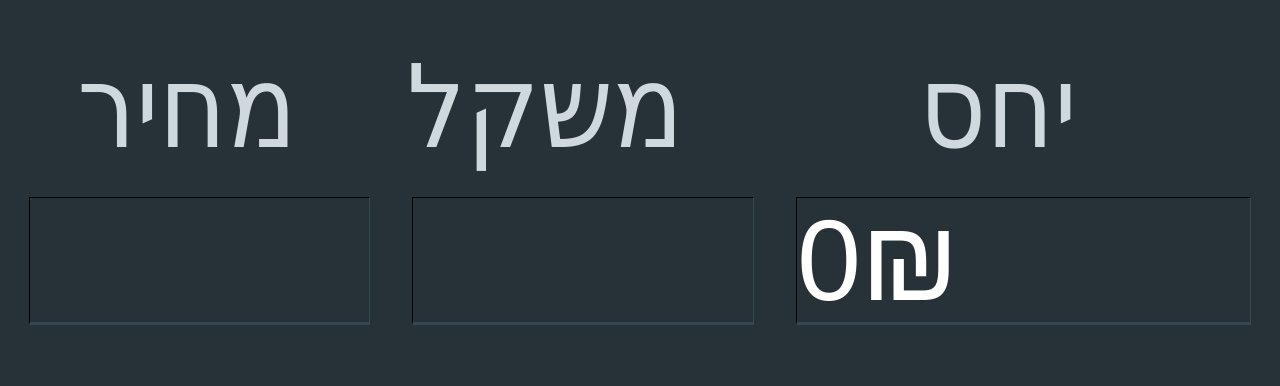
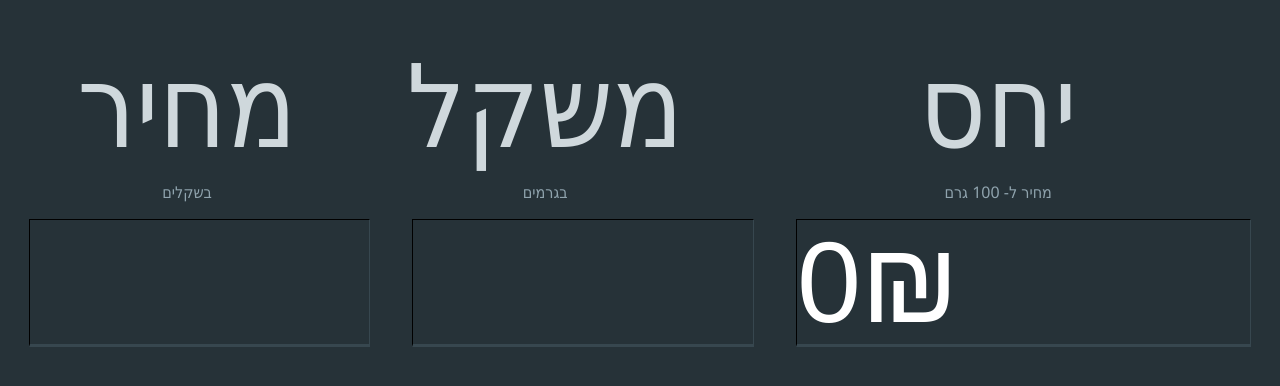
Before and after one commit to mosheG770/co-shopping, a plain HTML site: page index.html in a window 1280 px wide. Drawn offline with Linux system fonts and the light colour scheme.

Commit message:
Add details

```diff
--- a/index.html
+++ b/index.html
@@ -10,6 +10,11 @@
             }
 
             .header-container{
+                display: flex;
+                justify-content: space-around;
+            }
+
+            .details-container{
                 display: flex;
                 justify-content: space-around;
             }
@@ -34,6 +39,13 @@
                 width: 31%;
                 text-align: center;
                 font-family: 'Segoe UI', Tahoma, Geneva, Verdana, sans-serif;
+            }
+
+            .details{
+                width: 31%;
+                text-align: center;
+                font-family: 'Segoe UI', Tahoma, Geneva, Verdana, sans-serif;
+                color: #90A4AE;
             }
             input[type="text" i] {
                 padding: 0px;
@@ -61,6 +73,11 @@
             <div style="width: 25%;" class="header">משקל</div>
             <div style="width: 40%;" class="header">יחס</div>
         </div>
+        <div class="details-container">
+            <div style="width: 25%;" class="details">בשקלים</div>
+            <div style="width: 25%;" class="details">בגרמים</div>
+            <div style="width: 40%;" class="details">מחיר ל- 100 גרם</div>
+        </div>
         <div class="rows-container">
             <input style="width: 27%;" type="number" class="row price" onchange="calc()" value="">
             <input style="width: 27%;" type="number" class="row gram" onchange="calc()" value="">
```
